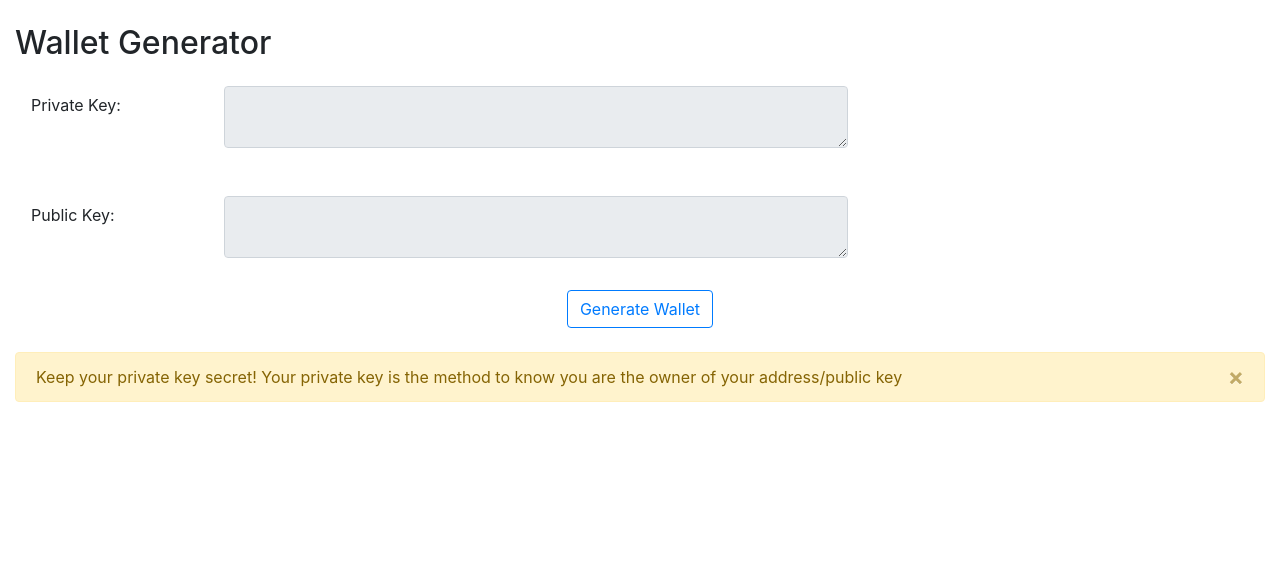
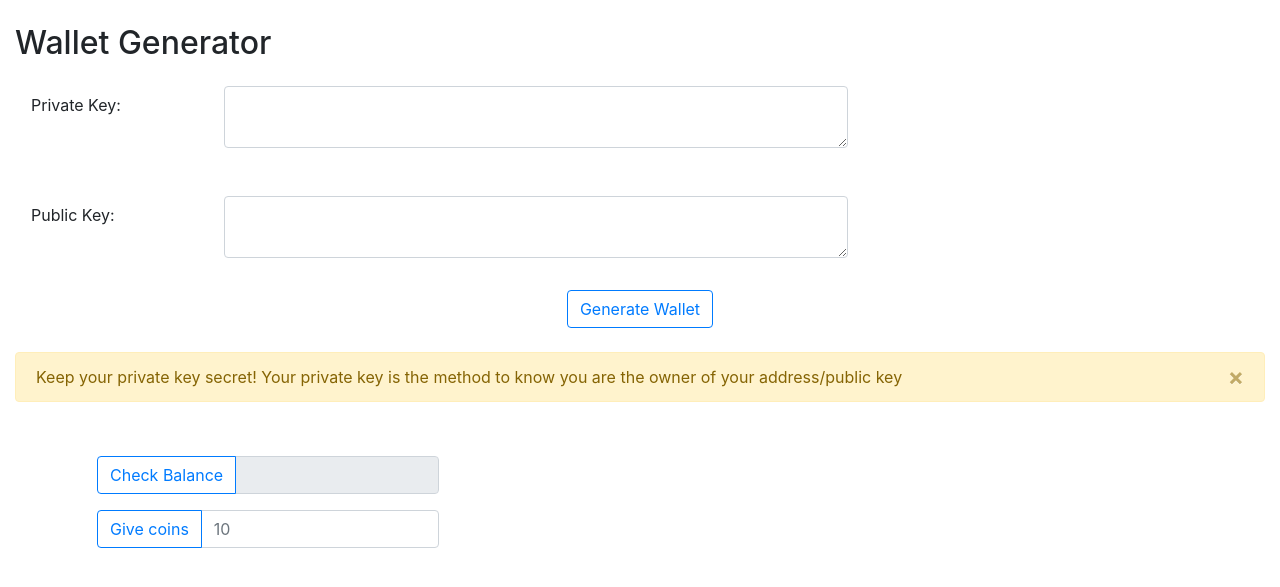
Before and after one commit to jchallenger1/easypycoin, a Flask app: page / in a window 1280 px wide. Shown: the part 40-627 px from the top of the page. Run offline with Flask 2, Linux system fonts and the light colour scheme; parts of the project's set-up code (start-up, migrations or seed data) failed here and were passed over; some libraries are stand-ins or nearby versions.

Commit message:
added frontend use for giving coins and checking balance

```diff
--- a/coinbase.py
+++ b/coinbase.py
@@ -368,7 +368,9 @@ def buy_coins():
 
     # Create a brand new transaction
     coinbase.give_key_coins(public_key, amount)
-    return f"{public_key} received {amount} coins", 200
+    ascii_key = crypto.public_key_to_ascii_key(public_key)
+    msg_key = (ascii_key[:50] + '..') if len(ascii_key) > 50 else ascii_key
+    return f"{msg_key} received {amount} coins", 200
 
 
 if __name__ == '__main__':
--- a/static/main.js
+++ b/static/main.js
@@ -363,6 +363,42 @@ function refreshBlockChain() {
     });
 }
 
+
+// Occurs when the user presses on the check balance button on the wallet generator tab
+function checkBalance() {
+    let public_key = $("#public-key-form-walgen").val();
+    $.getJSON(`${hostname}/api/wallet/balance?public_key=${public_key}`, data => {
+        // change to wallet balance
+        $("#wallet-balance").val(data);
+    }).fail(jqxhr => {
+        $("#messages").append(createHTMLAlertMessage(jqxhr["responseText"]));
+    });
+}
+
+// Occurs when the user presses on the give coins button on the wallet generator tab
+function giveCoins() {
+    // Get the key and the amount of coins to give, and send the data
+    let public_key = $("#public-key-form-walgen").val();
+    let amount = $("#wallet-give-coins-amount").val();
+
+    $.ajax({
+        url: `${hostname}/api/buy`,
+        type: "POST",
+        data: JSON.stringify({
+            "public_key": public_key,
+            "amount": amount,
+        }),
+        contentType: "application/json; charset=utf-8",
+        dataType: "text",
+        success: function (data) {
+            // notify they received the coins
+            $("#messages").append(createHTMLAlertMessage(data, "success"));
+        }
+    }).fail(jqxhr => {
+        $("#messages").append(createHTMLAlertMessage(jqxhr["responseText"]));
+    });
+}
+
 //
 // Launcher
 //
@@ -412,4 +448,8 @@ $(document).ready(function () {
 
     $("#refresh-chain-btn").on("click", refreshBlockChain);
 
+    $("#wallet-balance-btn").on("click", checkBalance);
+
+    $("#wallet-give-coins-btn").on("click", giveCoins);
+
 });
--- a/static/stylesheet.css
+++ b/static/stylesheet.css
@@ -5,3 +5,8 @@
 td {
     word-wrap: break-word
 }
+
+#div-coinbase {
+    background-color:rgba(0,0,0,0) !important;
+    border:none !important;
+}
--- a/templates/index.html
+++ b/templates/index.html
@@ -52,7 +52,7 @@
                 Blockchain Nodes</a>
 
             <a class="flex-sm-fill text-sm-center nav-link" id="stats-tab" data-bs-toggle="tab"
-               data-bs-target="#stats" type="button" role="tab" aria-controls="stats"  aria-selected="false">
+               data-bs-target="#stats" type="button" role="tab" aria-controls="stats" aria-selected="false">
                 Statistics</a>
 
         </div>
@@ -66,14 +66,15 @@
             <h2>Wallet Generator</h2>
             <div class="form-group row p-3">
                 <label for="private-key-form-walgen" class="col-sm-2 col-form-label">Private Key:</label>
-                <textarea readonly class="form-control col-sm-6" id="private-key-form-walgen"></textarea>
+                <textarea class="form-control col-sm-6" id="private-key-form-walgen"></textarea>
             </div>
             <div class="form-group row p-3">
                 <label for="public-key-form-walgen" class="col-sm-2 col-form-label">Public Key:</label>
-                <textarea readonly class="form-control col-sm-6" id="public-key-form-walgen"></textarea>
+                <textarea class="form-control col-sm-6" id="public-key-form-walgen"></textarea>
             </div>
             <div class="text-center">
-                <button type="button" class="btn btn-outline-primary btn-large" id="gen-wallet-btn">Generate Wallet</button>
+                <button type="button" class="btn btn-outline-primary btn-large" id="gen-wallet-btn">Generate Wallet
+                </button>
             </div>
             <div class="alert alert-warning alert-dismissible fade show mt-4" role="alert">
                 Keep your private key secret! Your private key is the method to know you are the owner of your
@@ -82,6 +83,24 @@
                     <span aria-hidden="true">&times;</span>
                 </button>
             </div>
+
+            <div class="container form-control mt-5" id="div-coinbase">
+                <div class="input-group mb-3 col-4">
+                    <div class="input-group-prepend">
+                        <button class="btn btn-outline-primary" id="wallet-balance-btn" type="button">Check Balance</button>
+                    </div>
+                    <input readonly type="text" class="form-control" placeholder="" aria-label=""
+                           aria-describedby="" id="wallet-balance">
+                </div>
+                <div class="input-group mb-3 col-4">
+                    <div class="input-group-prepend">
+                        <button class="btn btn-outline-primary" id="wallet-give-coins-btn" type="button">Give coins</button>
+                    </div>
+                    <input type="text" class="form-control" placeholder="10" aria-label=""
+                           aria-describedby="" id="wallet-give-coins-amount">
+                </div>
+            </div>
+
         </div>
 
         <!-- Make Transactions Tab -->
@@ -97,7 +116,8 @@
                     <textarea class="form-control col-sm-6" id="public-key-mktrans"></textarea>
                 </div>
                 <div class="form-group row p-3">
-                    <label for="recipient-address-mktrans" class="col-sm-2 col-form-label">Recipient's Public Key:</label>
+                    <label for="recipient-address-mktrans" class="col-sm-2 col-form-label">Recipient's Public
+                        Key:</label>
                     <textarea class="form-control col-sm-6" id="recipient-address-mktrans"></textarea>
                 </div>
                 <div class="form-group row p-3">
@@ -108,9 +128,11 @@
                     <label for="uuidv4-mktrans-form" class="col-sm-2 col-form-label">UUIDV4</label>
                     <input type="text" id="uuidv4-mktrans-form" size="36">
                     <button type="button" class="btn btn-primary" id="refresh-uuidv4-btn">
-                        <svg xmlns="http://www.w3.org/2000/svg" width="16" height="16" fill="currentColor" class="bi bi-arrow-repeat" viewBox="0 0 16 16">
+                        <svg xmlns="http://www.w3.org/2000/svg" width="16" height="16" fill="currentColor"
+                             class="bi bi-arrow-repeat" viewBox="0 0 16 16">
                             <path d="M11.534 7h3.932a.25.25 0 0 1 .192.41l-1.966 2.36a.25.25 0 0 1-.384 0l-1.966-2.36a.25.25 0 0 1 .192-.41zm-11 2h3.932a.25.25 0 0 0 .192-.41L2.692 6.23a.25.25 0 0 0-.384 0L.342 8.59A.25.25 0 0 0 .534 9z"/>
-                            <path fill-rule="evenodd" d="M8 3c-1.552 0-2.94.707-3.857 1.818a.5.5 0 1 1-.771-.636A6.002 6.002 0 0 1 13.917 7H12.9A5.002 5.002 0 0 0 8 3zM3.1 9a5.002 5.002 0 0 0 8.757 2.182.5.5 0 1 1 .771.636A6.002 6.002 0 0 1 2.083 9H3.1z"/>
+                            <path fill-rule="evenodd"
+                                  d="M8 3c-1.552 0-2.94.707-3.857 1.818a.5.5 0 1 1-.771-.636A6.002 6.002 0 0 1 13.917 7H12.9A5.002 5.002 0 0 0 8 3zM3.1 9a5.002 5.002 0 0 0 8.757 2.182.5.5 0 1 1 .771.636A6.002 6.002 0 0 1 2.083 9H3.1z"/>
                         </svg>
                     </button>
                 </div>
@@ -119,8 +141,12 @@
                     <textarea class="form-control col-sm-6" id="signature-mktrans"></textarea>
                 </div>
                 <div class="d-md-flex flex-row justify-content-around col-10">
-                    <button type="button" class="btn btn-outline-primary btn-large" id="sign-trans-btn">Sign Transaction</button>
-                    <button type="button" class="btn btn-outline-primary btn-large" id="broadcast-trans-btn">Broadcast Transaction</button>
+                    <button type="button" class="btn btn-outline-primary btn-large" id="sign-trans-btn">Sign
+                        Transaction
+                    </button>
+                    <button type="button" class="btn btn-outline-primary btn-large" id="broadcast-trans-btn">Broadcast
+                        Transaction
+                    </button>
                 </div>
             </div>
         </div>
@@ -129,7 +155,9 @@
         <div class="tab-pane fade" id="view-trans" role="tabpanel" aria-labelledby="view-trans-tab">
             <h2 class="text-center">View and Mine Transactions</h2>
             <div class="mb-4">
-                <button type="button" class="btn btn-outline-primary btn-large" id="refresh-trans-button">Refresh Transactions</button>
+                <button type="button" class="btn btn-outline-primary btn-large" id="refresh-trans-button">Refresh
+                    Transactions
+                </button>
             </div>
             <div class="container-fluid table-responsive">
                 <table class="table table-striped table-primary" id="transaction-table">
@@ -154,11 +182,14 @@
             <div class="container-fluid text-center">
                 <button class="btn btn-outline-primary btn-large p-2" id="mine-btn">Mine Transactions</button>
             </div>
-            <div class="alert alert-primary text-center container mt-5" >
+            <div class="alert alert-primary text-center container mt-5">
                 <div>
                     Status: <b id="mine-status">Not mining</b>
                 </div>
-                <div><button class="btn btn-outline-primary" id="clear-mining-table-btn">Clear Mined Blocks Table</button></div>
+                <div>
+                    <button class="btn btn-outline-primary" id="clear-mining-table-btn">Clear Mined Blocks Table
+                    </button>
+                </div>
             </div>
             <div class="container">
                 <table class="table table-striped table-primary">
@@ -178,7 +209,9 @@
         <div class="tab-pane fade show" id="chain" role="tabpanel" aria-labelledby="chain-tab">
             <h2 class="text-center">View Blocks from Blockchain</h2>
             <div>
-                <button type="button" class="btn btn-outline-primary btn-large mb-4" id="refresh-chain-btn">Refresh Blockchain</button>
+                <button type="button" class="btn btn-outline-primary btn-large mb-4" id="refresh-chain-btn">Refresh
+                    Blockchain
+                </button>
             </div>
             <div class="container-fluid table-responsive">
                 <table class="table table-striped table-primary">
@@ -206,19 +239,22 @@
                         <div class="input-group-prepend">
                             <span class="input-group-text" id="filter-block-uuid-text">Block UUID</span>
                         </div>
-                        <input type="text" class="form-control" id="filter-uuid" aria-label="Block UUID" aria-describedby="filter-block-uuid-text">
+                        <input type="text" class="form-control" id="filter-uuid" aria-label="Block UUID"
+                               aria-describedby="filter-block-uuid-text">
                     </div>
                     <div class="input-group mb-3">
                         <div class="input-group-prepend">
                             <span class="input-group-text" id="filter-miner-key">Miner's key</span>
                         </div>
-                        <input type="text" class="form-control" id="filter-key" aria-label="Miner Key" aria-describedby="filter-miner-key">
+                        <input type="text" class="form-control" id="filter-key" aria-label="Miner Key"
+                               aria-describedby="filter-miner-key">
                     </div>
                     <div class="input-group mb-3">
                         <div class="input-group-prepend">
                             <span class="input-group-text" id="filter-blockchain-index">Blockchain index</span>
                         </div>
-                        <input type="text" class="form-control" id="filter-index" aria-label="Blockchain index" aria-describedby="filter-index">
+                        <input type="text" class="form-control" id="filter-index" aria-label="Blockchain index"
+                               aria-describedby="filter-index">
                     </div>
                 </div>
             </div>
```
Lines whose indentation alone changed are shown as unchanged.
